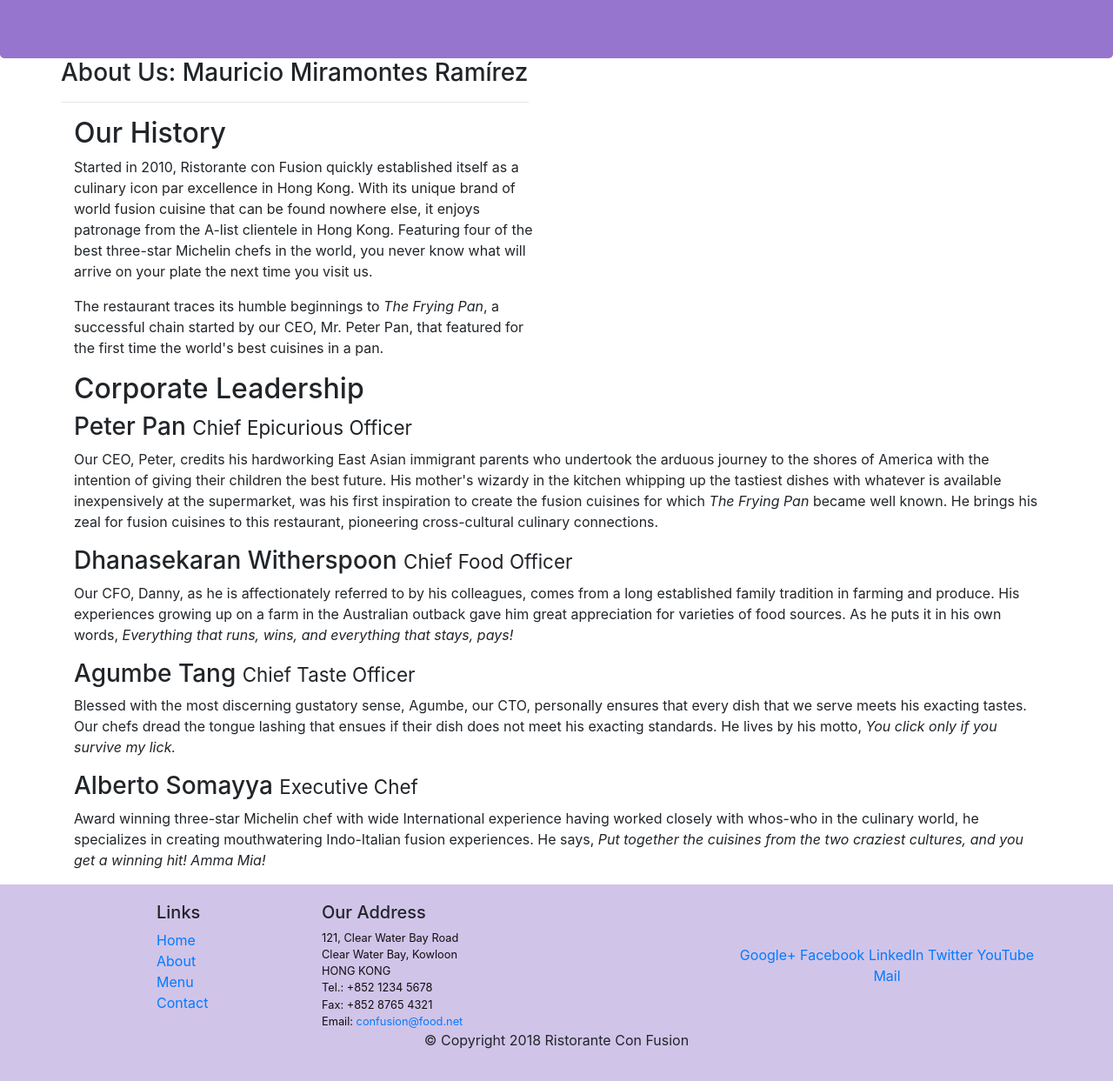
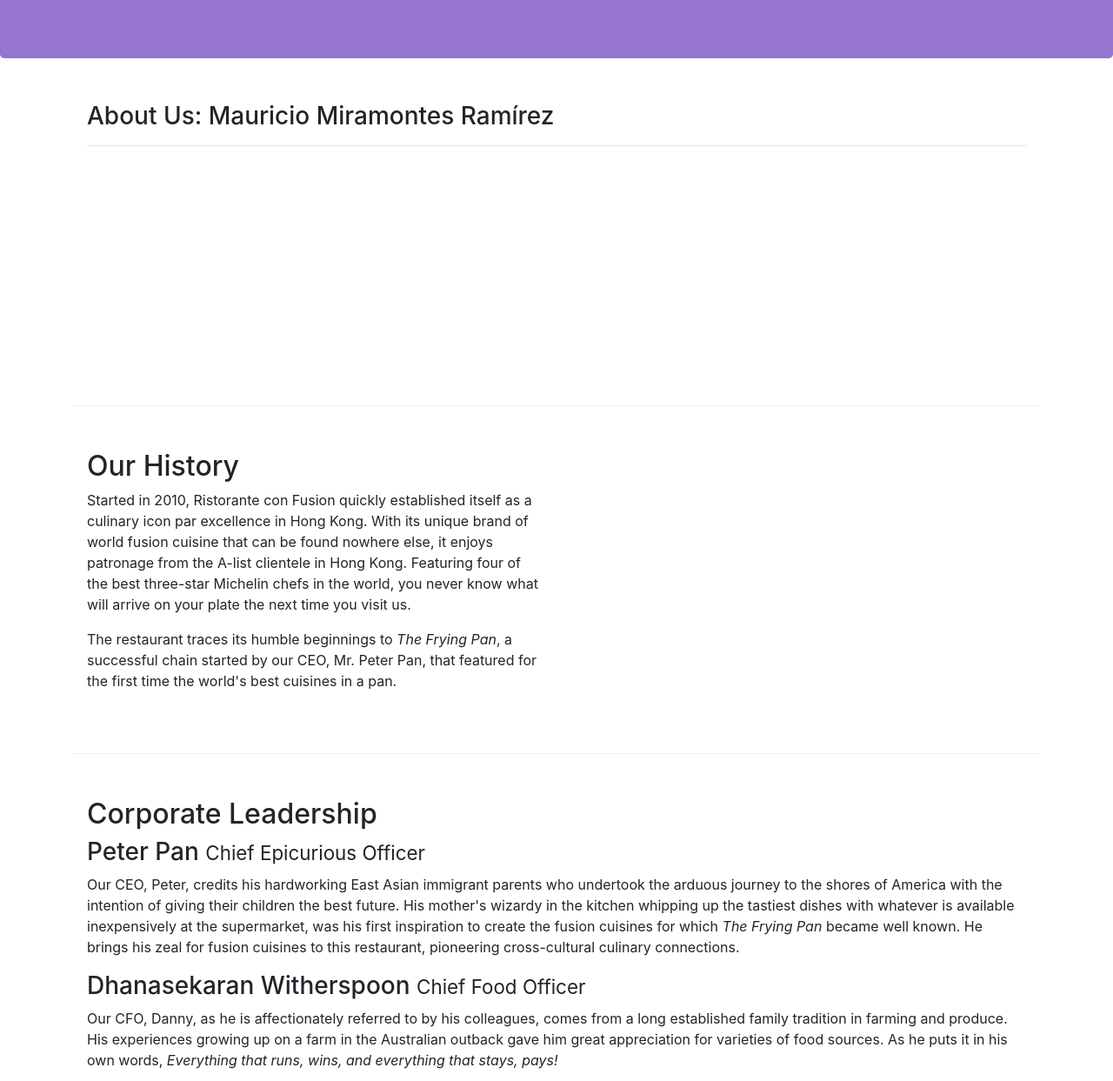
Before and after one commit to MauricioMiramontes/CourseWebDevelopmentReact, a website: page conFusion/aboutus.html in a window 1280 px wide. Shown: the part 217-1460 px from the top of the page at 87% size. Drawn offline with nearby package versions, Linux system fonts and the light colour scheme.

Commit message:
Small changes to the aboutus.html

```diff
--- a/conFusion/aboutus.html
+++ b/conFusion/aboutus.html
@@ -31,14 +31,14 @@
     </header>
 
     <div class="container">
-        <div class="row">
-            <div>
+        <div class="row row-content">
+            <div class="col">
                <h3>About Us: Mauricio Miramontes Ramírez</h3>
                <hr>
             </div>
         </div>
 
-        <div class="row">
+        <div class="row row-content">
             <div class="col-sm-6">
                 <h2>Our History</h2>
                 <p>Started in 2010, Ristorante con Fusion quickly established itself as a culinary icon par excellence in Hong Kong. With its unique brand of world fusion cuisine that can be found nowhere else, it enjoys patronage from the A-list clientele in Hong Kong.  Featuring four of the best three-star Michelin chefs in the world, you never know what will arrive on your plate the next time you visit us.</p>
@@ -49,7 +49,7 @@
         </div>
 
 
-        <div class="row">
+        <div class="row row-content">
             <div class="col-12 col-sm">
                 <h2>Corporate Leadership</h2>
                 <h3>Peter Pan <small>Chief Epicurious Officer</small></h3>
@@ -67,7 +67,7 @@
 
     <footer class="footer">
         <div class="container">
-            <div class="row">
+            <div class="row row-content">
                 <div class="col-4 offset-1 col-sm-2">
                     <h5>Links</h5>
                     <ul class="list-unstyled">
```
